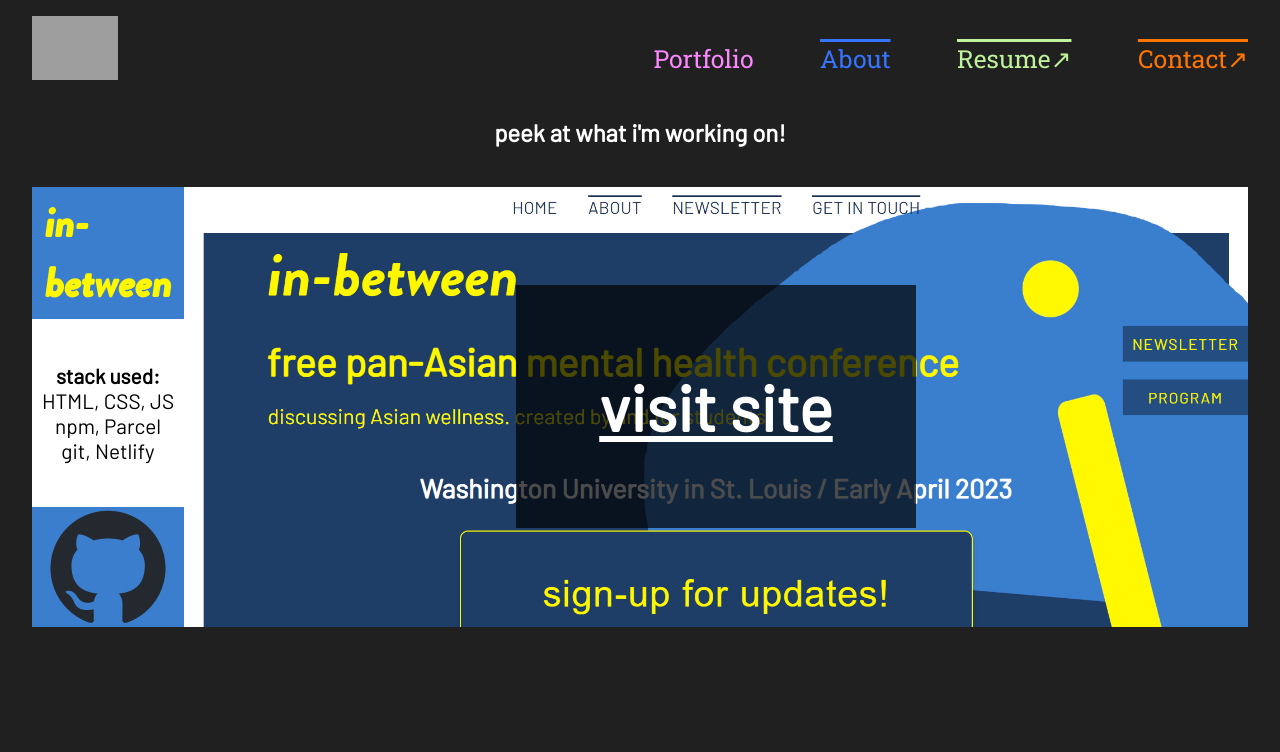
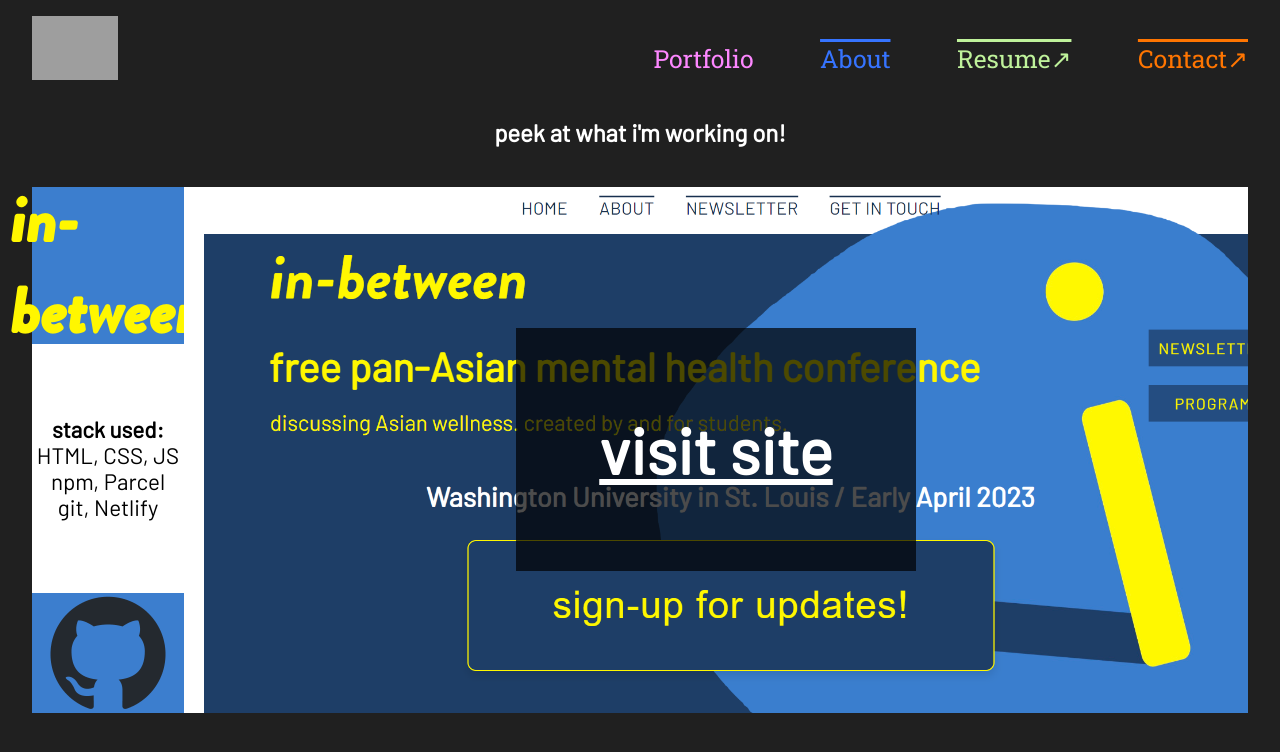
Before and after one commit to michaelge21/portfolio-v1, a website built with Parcel: page portfolio/portfolio.html in a window 1280 px wide. Built offline with nearby package versions, Linux system fonts and the light colour scheme; grey boxes are pictures that could not be loaded.

Commit message:
playing around with font sizing

```diff
--- a/portfolio/pstyle.css
+++ b/portfolio/pstyle.css
@@ -279,8 +279,8 @@ main h1 {
   background-color: var(--inbetween-blue);
   color: var(--inbetween-yellow);
 
-  font-size: calc(2vw + 1vh + 0.5rem);
-  padding: 50px;
+  font-size: calc(3vw + 2vh + 0.6rem);
+  padding: 60px;
 }
 
 .inbetween .col1 > p {
@@ -300,7 +300,7 @@ main h1 {
 }
 
 .inbetween .col1 > ul li {
-  font-size: calc(1vw + 0.8vh + 0.1rem);
+  font-size: calc(1vw + 0.8vh + 0.2rem);
 }
 
 .inbetween .col1 div {
@@ -364,6 +364,10 @@ main h1 {
 
 .inbetween .col2 h3 a:visited {
   color: white;
+}
+
+.inbetween .col2 h3 a:hover {
+  color: var(--inbetween-blue);
 }
 
 .inbetween .col2 h3 a:active {
```
